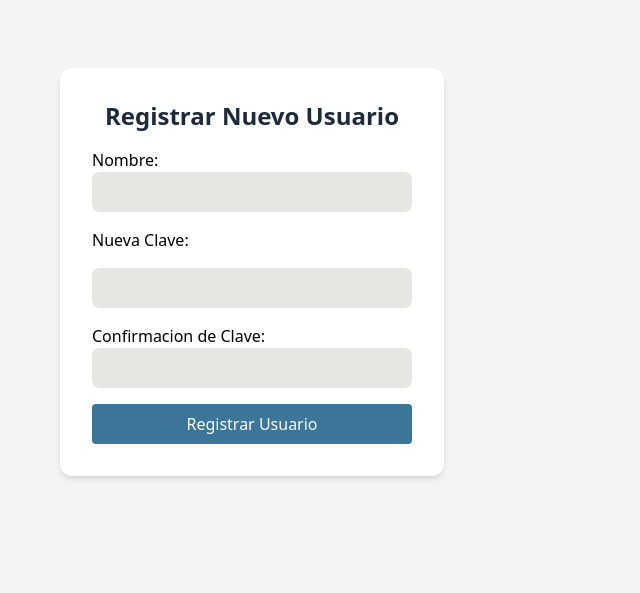
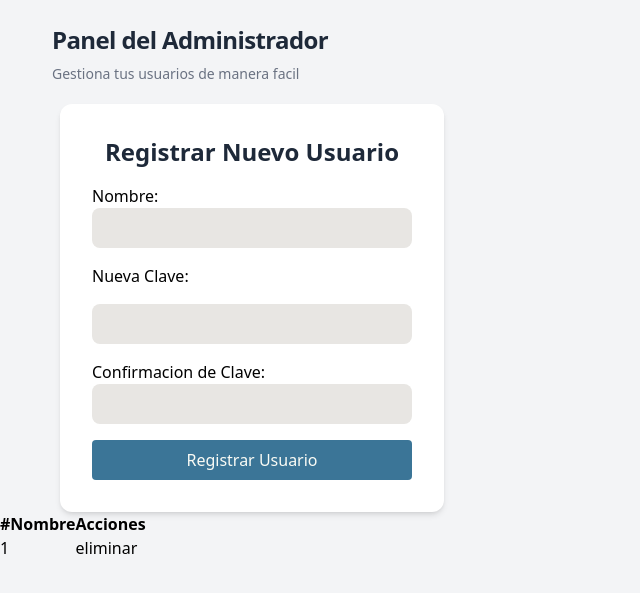
Before and after one commit to yUMIP04/Sistema-de-Ventas-con-Dashboard, a Flask app: page /Panel_Admin in a window 1280 px wide. Shown: the part 52-645 px from the top of the page, without its empty margins (0-640 px from the left). Run offline with Flask 3, Linux system fonts and the light colour scheme; the visitor is signed in with stand-in values (Sample User, id 1); data comes from the database, SQL or seed files in the repository; some libraries are stand-ins or nearby versions.

Commit message:
-API para ver los usuarios en el Panel esta listo. -uiTablaUsuarios listo.

```diff
--- a/app.py
+++ b/app.py
@@ -6,7 +6,7 @@ import os
 import datetime
 import jwt
 
-from database import Create_DB, Create_Tables, insert_user, loguear_user, insert_PDFinfo, get_PDFs, get_namePDF, Delete_PDF, fecha_PDF, Filtrar_CreadorPDF, Filtrar_nombreArchivo
+from database import Create_DB, Create_Tables, insert_user, loguear_user, insert_PDFinfo, get_PDFs, get_namePDF, Delete_PDF, fecha_PDF, Filtrar_CreadorPDF, Filtrar_nombreArchivo, get_usuarios
 from aux_pandas import ProcesamientoDatos_CSV
 from graficas import Create_Graficas
 from Generacion_PDF import Generar_PDF
@@ -229,8 +229,6 @@ def Registrar_Usuario():
 
             insert_user(nombre_usuario, clave_hasheada)
 
-            return redirect(url_for('Panel_Admin'))
-
        return render_template("Panel_Admin.html")
 
 
@@ -410,6 +408,29 @@ def FiltrarNombreArchivo(nombre_archivo):
         return jsonify({
             "error": f"Hubo un error al usar la API para filtrar con el nombre archivo: {e}"
         }), 401
+
+#🌟MOSTRAR USUARIOS
+
+@app.route("/api/verUsuario", methods=['GET', 'POST'])
+
+def verUsuario():
+
+    Usuarios_Lista =get_usuarios()
+
+    data ={
+        "usuarios":Usuarios_Lista
+    }
+
+    try:
+
+        return jsonify(data), 200
+
+    except Exception as e:
+
+        return jsonify({
+            "error": f"Hubo un error al ver los usuarios: {e}"
+        }), 401
+
 #🌟BASE
 
 @app.route('/Base')
--- a/database.py
+++ b/database.py
@@ -260,6 +260,30 @@ def Filtrar_nombreArchivo(nombre_archivo):
         conexion.close()
         print("🌟Finalizo la conexion con la BD")
 
+
+#🌟MOSTRAR USUARIOS
+
+def get_usuarios():
+
+    conexion = Create_DB()
+    cursor = conexion.cursor()
+
+    try:
+        cursor.execute('SELECT nombre_usuario FROM Usuarios')
+
+        resultados = cursor.fetchall()
+        Lista_Usuarios = []
+
+        for usuario in resultados:
+
+            Lista_Usuarios.append(usuario)
+
+        return Lista_Usuarios
+
+    except Exception as e:
+
+        print(f"Hubo un error al extraer la informacion de los usuarios de la BD: {e}")
+        return []
 #🌟LOGUEAR USUARIO
 
 def loguear_user(nombre):
--- /dev/null
+++ b/static/JS/api/ViewUsuarios.js
@@ -0,0 +1,26 @@
+/* API PARA VER USUARIOS */
+
+export default async function GetUsuarios() {
+
+    try{
+
+
+    const API = await fetch('/api/verUsuario', {
+
+        method: 'GET',
+
+        headers: {
+            'Content-Type': 'application/json'
+        }
+    })
+
+    const resultados = await API.json();
+
+    return resultados;
+
+}catch(e){
+
+    console.error(`Hubo un error al utilizar la API para ver Usuarios: ${e}`);
+}
+
+}
--- /dev/null
+++ b/static/JS/modules/uiTablaUsuarios.js
@@ -0,0 +1,37 @@
+import GetUsuarios from "../api/ViewUsuarios.js";
+
+const TablaUsuarios = document.querySelector(".Tabla-Usuarios");
+const CuerpoTabla = document.querySelector(".bodyUsuarios");
+
+function Tabla_Usuarios(datos) {
+
+    let contador = 0;
+
+    Object.values(datos.usuarios).forEach(nombres =>{
+
+
+
+        contador++;
+
+        const fila = document.createElement("tr");
+
+
+
+        fila.innerHTML= `
+         <td>${contador}</td>
+                    <td>${nombres}</td>
+                    <td>eliminar</td>
+        `;
+
+        CuerpoTabla.appendChild(fila);
+
+    })
+
+}
+
+const ApiGetUsuarios = await GetUsuarios();
+console.log( typeof ApiGetUsuarios);
+
+Tabla_Usuarios(ApiGetUsuarios);
+
+console.log("🥳Si funciona el ui para la tabla usuarios");
--- a/templates/Panel_Admin.html
+++ b/templates/Panel_Admin.html
@@ -6,7 +6,16 @@
 
 <body class="bg-gray-100" >
 
- <div class="mt-17 ml-15 bg-white p-8 rounded-xl shadow-md w-full max-w-sm flex flex-col gap 7">
+     <div class="Historial-Complet ml-13 mt-6">
+        <div class="Titulo-descrip">
+            <h1 class="Titulo font-semibold text-2xl text-gray-800 tracking-tight">Panel del Administrador</h1>
+            <p class="description mt-2 text-gray-500 text-sm">
+                Gestiona tus usuarios de manera facil
+            </p>
+        </div>
+    </div>
+
+ <div class="mt-5 ml-15 bg-white p-8 rounded-xl shadow-md w-full max-w-sm flex flex-col gap 7">
         <div class= "flex justify-center items-center mb-4 ">
             <h1 class="text-2xl font-bold text-gray-800">Registrar Nuevo Usuario</h1>
         </div>
@@ -36,5 +45,28 @@
 
     </div>
 
+    <!--TABLA DE USUARIOS-->
+
+    <div class="Tabla-Usuarios">
+
+        <table>
+
+            <thead>
+                <tr>
+                    <th>#</th>
+                    <th>Nombre</th>
+                    <th>Acciones</th>
+                </tr>
+            </thead>
+
+            <tbody class="bodyUsuarios">
+
+            </tbody>
+
+        </table>
+    </div>
+
 </body>
+
+<script type="module" src="{{ url_for('static', filename='JS/modules/uiTablaUsuarios.js') }}"></script>
 {% endblock %}
```
